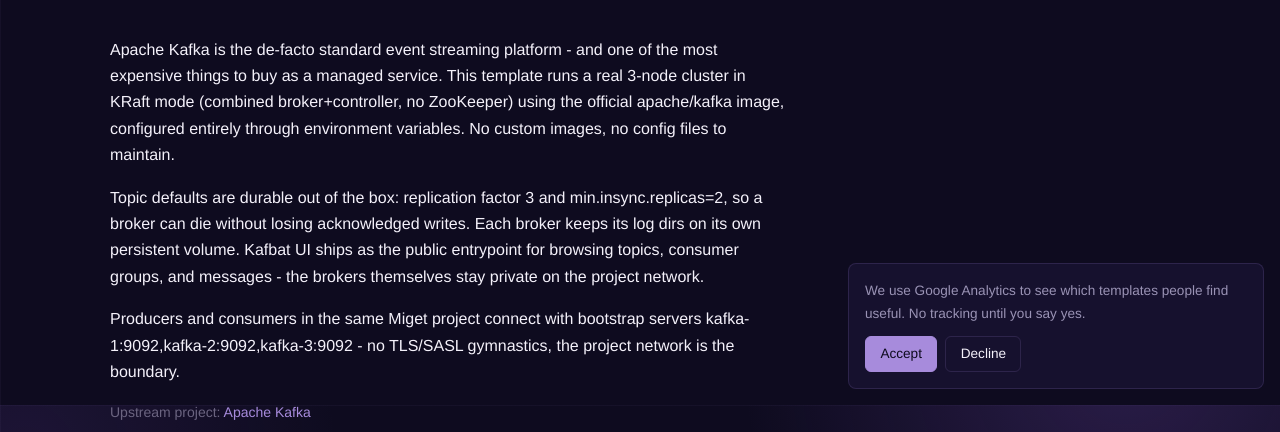
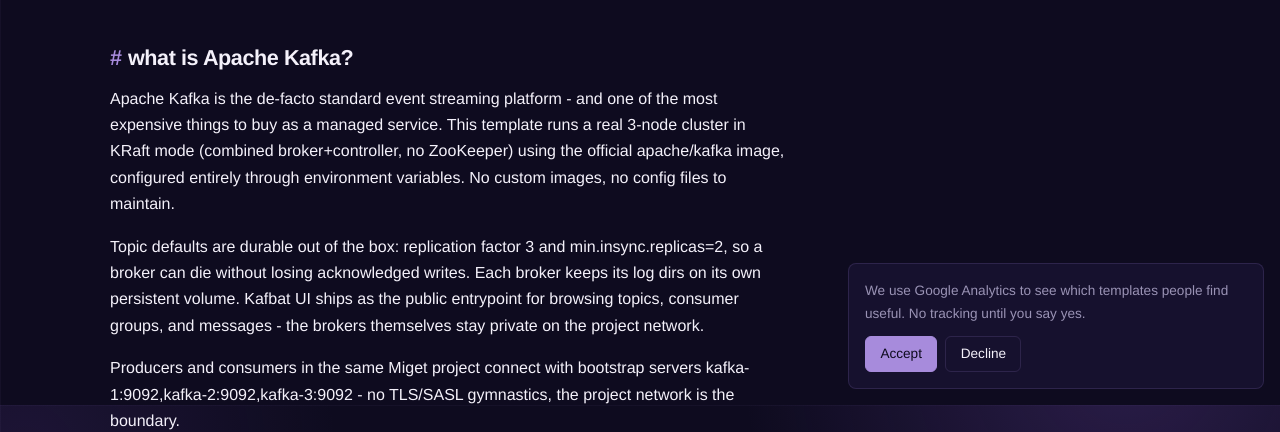
Before and after one commit to deployable-sh/stacks, an Astro site in the folder deployable-sh/: page /apps/kafka in a window 1280 px wide. Shown: the part 395-827 px from the top of the page. Built offline with nearby package versions, Linux system fonts and the light colour scheme; Astro itself is replaced by a stand-in of ours.

Commit message:
Head each stack intro with a what-is heading

```diff
--- a/deployable-sh/src/pages/apps/[slug].astro
+++ b/deployable-sh/src/pages/apps/[slug].astro
@@ -93,6 +93,7 @@ const jsonLd = [
     </header>
 
     <section class="intro">
+      <h2 class="section-title"><span class="hash">#</span>what is {app.name}?</h2>
       {app.intro.map((p) => <p>{p}</p>)}
       <p class="upstream-link">
         Upstream project: <a href={app.upstreamUrl} rel="noopener">{app.upstream}</a>
```
